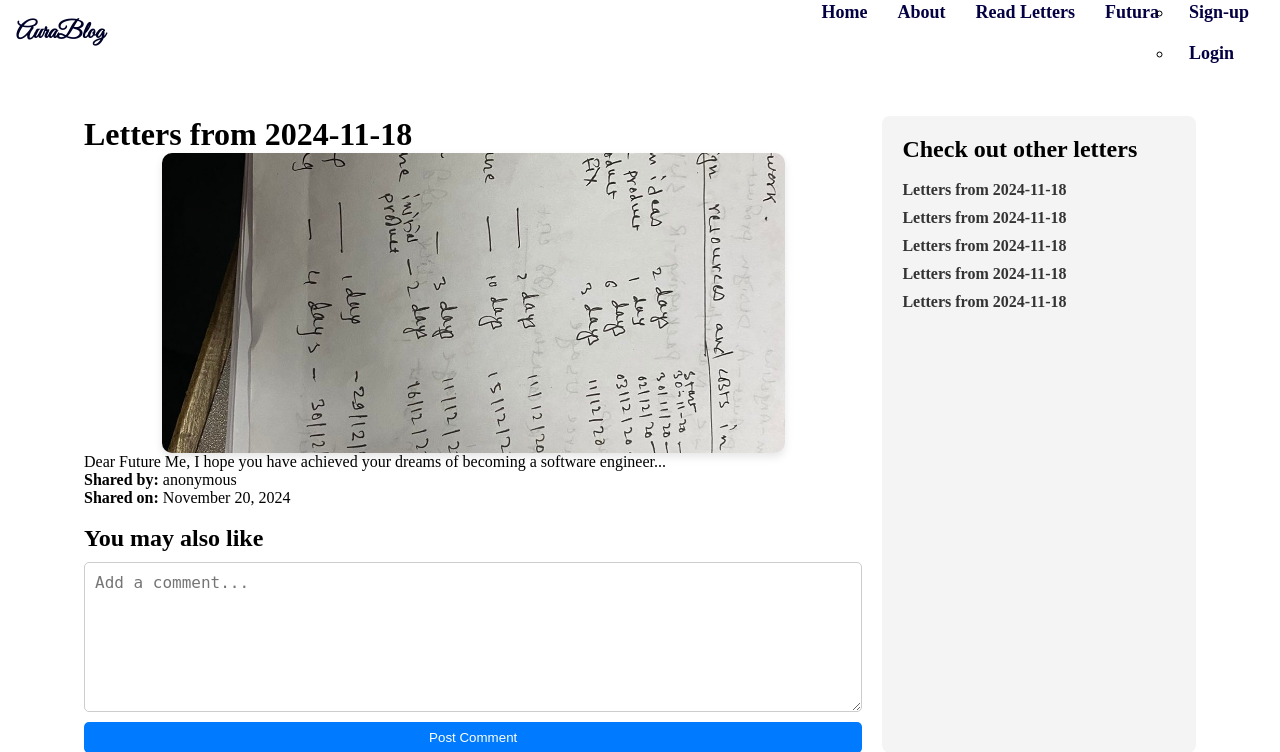
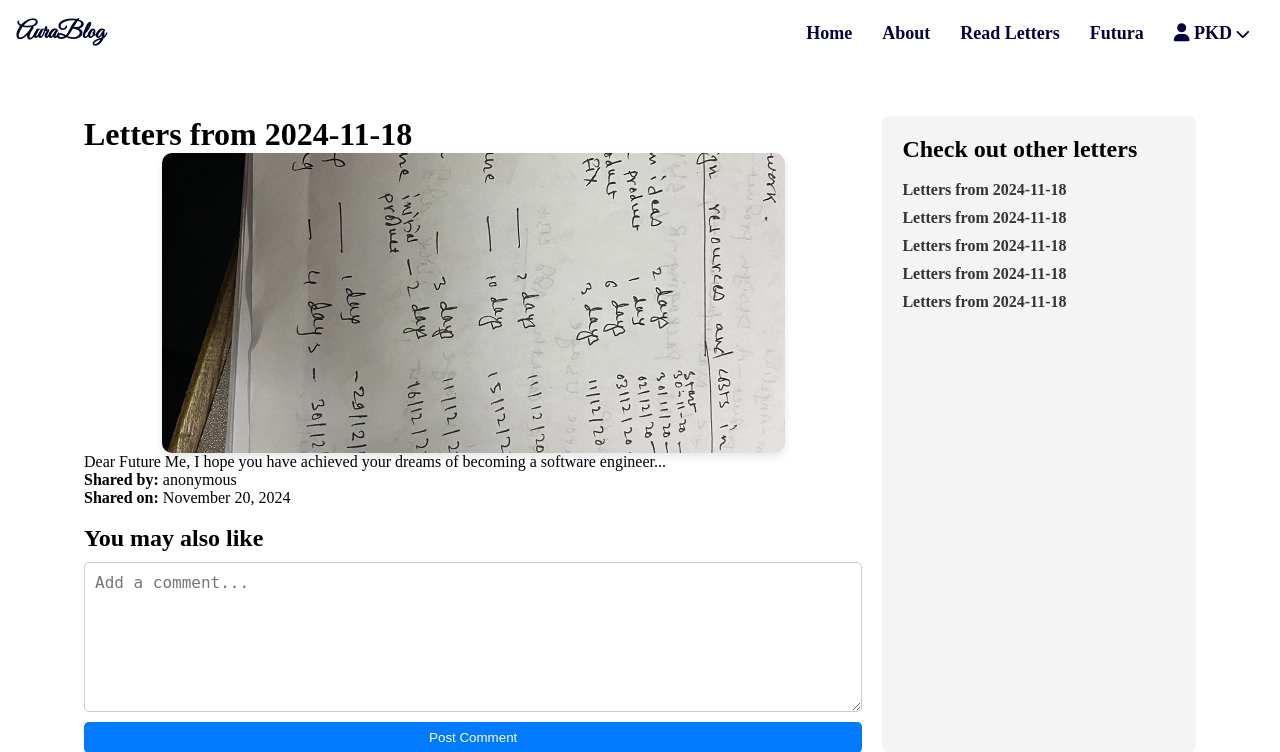
Before and after one commit to kristi207/Time-vault, a Django app: page /post/194/ in a window 1280 px wide. Shown: the top 752 px of the page. Run offline with Django 5.2, Linux system fonts and the light colour scheme; data comes from the database, SQL or seed files in the repository; both versions use the stored data as it was after the commit; data that the repository does not hold is empty; some libraries are stand-ins or nearby versions.

Commit message:
latest commit by prasansha

```diff
--- a/TimeVaultProject/urls.py
+++ b/TimeVaultProject/urls.py
@@ -34,15 +34,15 @@ urlpatterns = [
     path('post/<int:id>/add-reaction/', views.add_reaction, name='add_reaction'),
     path('post/<int:id>/add-comment/', views.add_comment, name='add_comment'),
     path('signup/', views.signup, name='signup'),
-    path('', views.home, name='home'),
+    # path('', views.home, name='home'),
     path('signin/', views.signin, name='signin'),
-    path('home/', views.home, name='home'),
+    # path('home/', views.home, name='home'),
     path('password_reset/', auth_views.PasswordResetView.as_view(), name='password_reset'),
     path('password_reset/done/', auth_views.PasswordResetDoneView.as_view(), name='password_reset_done'),
     path('reset/<uidb64>/<token>/', auth_views.PasswordResetConfirmView.as_view(), name='password_reset_confirm'),
     path('reset/done/', auth_views.PasswordResetCompleteView.as_view(), name='password_reset_complete'),
     path('write-letter/', views.write_letter, name='write_letter'),
-    path('write-letter/vaultapp/signin.html', views.signup, name='signup'),
+    # path('write-letter/vaultapp/signin.html', views.signup, name='signup'),
     path('write-letter/vaultapp/letter_scheduled.html', views.letter_scheduled, name='letter_scheduled'),
     path('post/<int:id>/', views.BlogPost, name='post_detail'),
    # path('logout/', auth_views.LogoutView.as_view(), name='logout'),
--- a/vaultapp/templates/base.html
+++ b/vaultapp/templates/base.html
@@ -40,29 +40,35 @@
             <li><a href="{% url 'about' %}" class="hover-line">About</a></li>
             <li><a href="{% url 'post_list' %}" class="hover-line">Read Letters</a></li>
             <li><a href="{% url 'write_letter' %}" class="hover-line">Futura</a></li>
+
           <!-- Check if the user is authenticated deeps-->
-          <ul>
+
             {% if user.is_authenticated %}
                 <!-- User is logged in -->
-                <li><a href="#">
-                    <i class="fa fa-user"></i>
+                <li><a href="">
+                     <i class="fa fa-user"></i>
                     {{ user.username }}
                     <i class="fa fa-chevron-down" style="font-size: .8em;"></i>
                 </a>
-                <!-- <li>
-                    <a href="#">
-                        <i class="fa fa-user"></i>
-                        {{ instance.user.username }}
-                        <i class="fa fa-chevron-down" style="font-size: .8em;"></i>
-                    </a> -->
+
                     <ul>
                         <li><a href="{% url 'signin' %}" class="Signout">Signout</a></li>
                     </ul>
                 </li>
             {% else %}
-                <!-- User is not logged in -->
-                <li><a href="{% url 'signup' %}" class="Signup">Sign-up</a></li>
-                <li><a href="{% url 'signin' %}" class="Signin">Login</a></li>
+            <li>
+                <a href="">
+                <i class="fa fa-user"></i>
+                PKD
+                <i class="fa fa-chevron-down" style="font-size: .8em;"></i>
+
+            </a>
+            <ul>
+                <li><a href="{% url 'signin' %}" class="Signin">Signin</a></li>
+                <li><a href="{% url 'signup' %}" class="Signup">Signup</a></li>
+            </ul>
+        </li>
+
             {% endif %}
         </ul>
 
--- a/vaultapp/templates/vaultapp/home.html
+++ b/vaultapp/templates/vaultapp/home.html
@@ -20,13 +20,13 @@
                     <img src="{% static 'vaultapp/images/6.jpg' %}" alt="" class="slider-image">
                     <div class="post-info">
                         <h4><a href="{% url 'post_detail' public_letter.id %}">{{ public_letter.title }}</a></h4>  <!-- Link to the post detail page -->
-
+                        <div class="info-group">
                             <i class="far fa-user"></i>
                             <span class="text-user">{{ public_letter.nickname }}</span>  <!-- Assuming there is an 'author' field -->
                             &nbsp;
                             <i class="far fa-calendar"></i>
                             <span class="text-date">{{ public_letter.shared_date|date:"F j, Y" }}</span>  <!-- Formatting the date -->
-
+                        </div>
                     </div>
                 </div>
             {% endfor %}
--- a/vaultapp/templates/vaultapp/post_detail.html
+++ b/vaultapp/templates/vaultapp/post_detail.html
@@ -50,8 +50,10 @@
                 <h2>
                     <a href="{% url 'post_detail' blog.id %}">{{ blog.title }}</a>
                 </h2>
-                <i class="far fa-user"> {{ blog.nickname }}</i>
-                <i class="far fa-calendar"> {{ blog.shared_date|date:"F j, Y" }}</i>
+                <div class="info-group">
+                <i class="far fa-user"></i> {{ blog.nickname }}
+                <i class="far fa-calendar"> </i>{{ blog.shared_date|date:"F j, Y" }}
+                </div>
                 <p class="preview-text">{{ blog.description|truncatewords:30 }}</p>
                 <a href="{% url 'post_detail' blog.id %}" class="btn btn-outline-dark btn-sm">Read More</a>
             </div>
--- a/vaultapp/templates/vaultapp/signin.html
+++ b/vaultapp/templates/vaultapp/signin.html
@@ -32,8 +32,8 @@
         <form method="POST">
           {% csrf_token %}
           <div class="input-group">
-            <label for="email">Email Address</label>
-            <input type="email" id="email" name="email" placeholder="Enter your email" required>
+            <label for="username">Username</label>
+            <input type="username" id="username" name="username" placeholder="Enter your username" required>
           </div>
           <div class="input-group">
             <label for="password">Password</label>
@@ -43,6 +43,8 @@
         </form>
 
         <p><a href="{% url 'password_reset' %}">Forgot your password?</a></p>
+        <p class="footer-text">Dont have an account? <a href="{% url 'signup' %}">Signup</a></p>
+
 
         <!-- Displaying success or error messages -->
         {% if messages %}
--- a/vaultapp/views.py
+++ b/vaultapp/views.py
@@ -70,8 +70,8 @@ def blog_detail(request, id):
     return render(request, 'vaultapp/blog_detail.html', {'blog': blog})
 
 
-def home(request):
-    return render(request, 'vaultapp/home.html')
+# def home(request):
+#     return render(request, 'vaultapp/home.html')
 
 def home(request):
     # Fetching trending posts (most shared, unpublished, limited to 6)
@@ -177,18 +177,18 @@ def signup(request):
         login(request, user)
 
         messages.success(request, "Account created successfully! You are now logged in.")
-        return redirect('vaultapp/home.html')  # Redirect to the homepage or dashboard
+        return redirect('home')  # Redirect to the homepage or dashboard
 
     return render(request, 'vaultapp/signup.html')
 
 #signin
 def signin(request):
     if request.method == 'POST':
-        email = request.POST.get('email')
+        username = request.POST.get('username')
         password = request.POST.get('password')
 
         # Authenticate the user
-        user = authenticate(request, username=email, password=password)
+        user = authenticate(request, username=username, password=password)
 
         if user is not None:
             # Login the user
@@ -198,7 +198,7 @@ def signin(request):
             messages.success(request, "Logged in successfully!")
 
             # Redirect to the home page or dashboard
-            return redirect('vaultapp/home.html')  # Replace 'home' with your desired URL name
+            return redirect('home')  # Replace 'home' with your desired URL name
         else:
             # Invalid credentials
             messages.error(request, "Invalid email or password.")
```
Also changed, not shown: db.sqlite3, media/public_letters/photos/0-02-03-056096639e6c644beae8f709bf67c6ce708de01a7812f01bab48792709_m0dLOlv.jpg (added).
